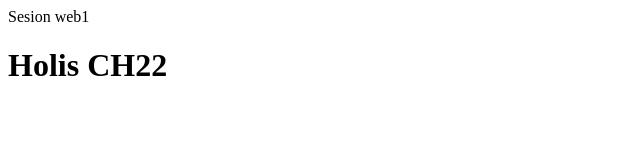
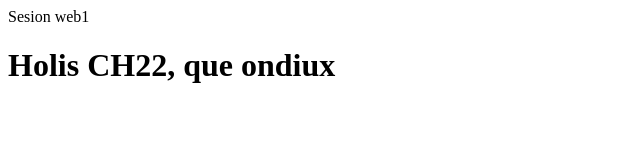
Before and after one commit to AxelRoseCooper/ch22, a plain HTML site: page web/web01/index.html in a window 1280 px wide. Shown: the whole page, without its empty margins (0-640 px from the left). Drawn offline with Linux system fonts and the light colour scheme.

Commit message:
ci: se agrega que ondiux

```diff
--- a/web/web01/index.html
+++ b/web/web01/index.html
@@ -3,7 +3,7 @@
   <tittle> Sesion web1 </tittle>
  </head>
  <body>
-  <h1> Holis CH22
+  <h1> Holis CH22, que ondiux
   </h1>
  </body>
 </html>
```
